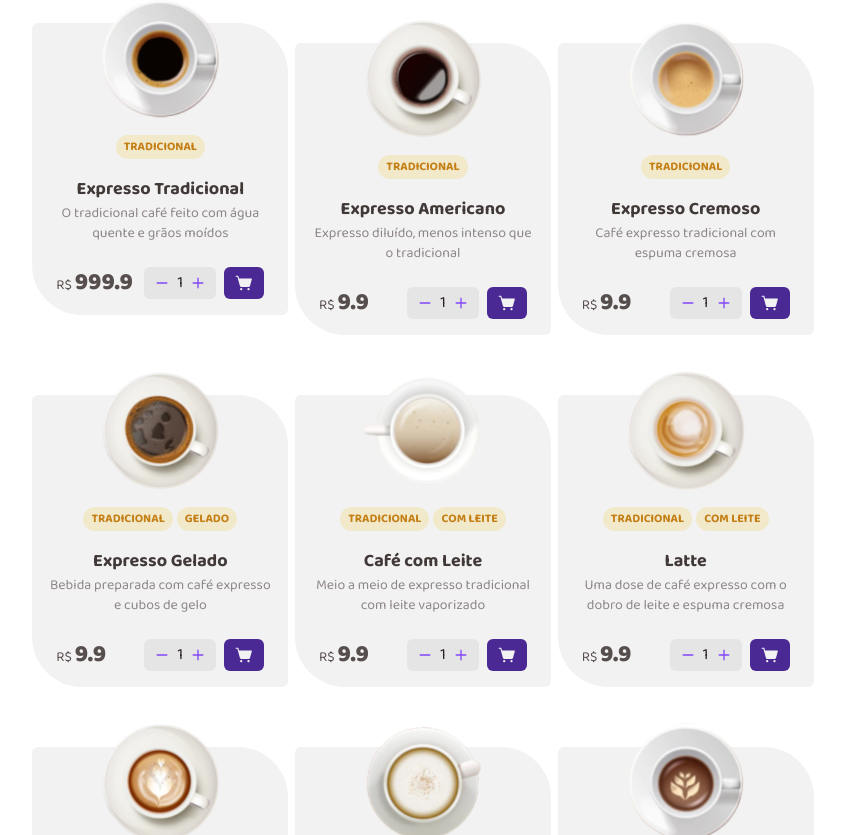
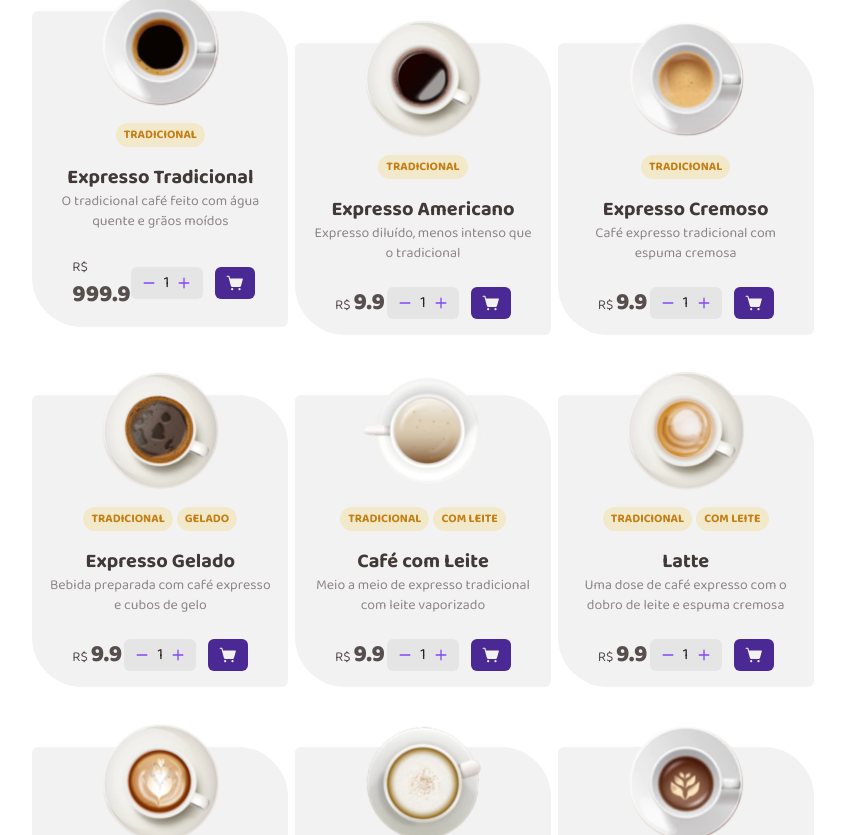
Before and after one commit to lucasptcastro/coffee-delivery, a Next.js app: page / in a window 1280 px wide. Shown: the part 1005-1840 px from the top of the page, without its empty margins (217-1062 px from the left). Built offline with nearby package versions, Linux system fonts and the light colour scheme.

Commit message:
✨ feat: added xs screen

```diff
--- a/tailwind.config.ts
+++ b/tailwind.config.ts
@@ -36,6 +36,7 @@ const config: Config = {
         baloo2: "var(--font-baloo2)",
       },
       screens: {
+        xs: "375px",
         "3xl": "1800px",
       },
     },
```
